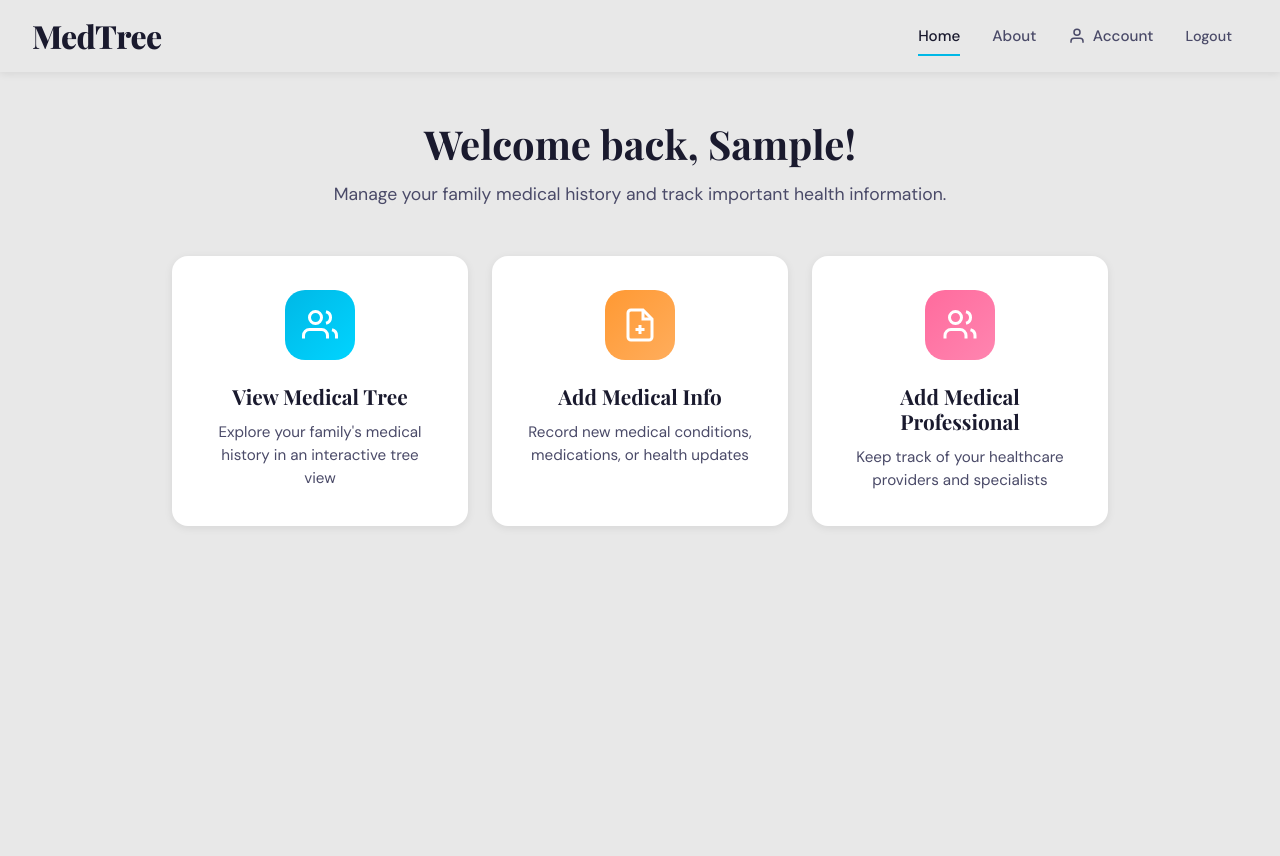
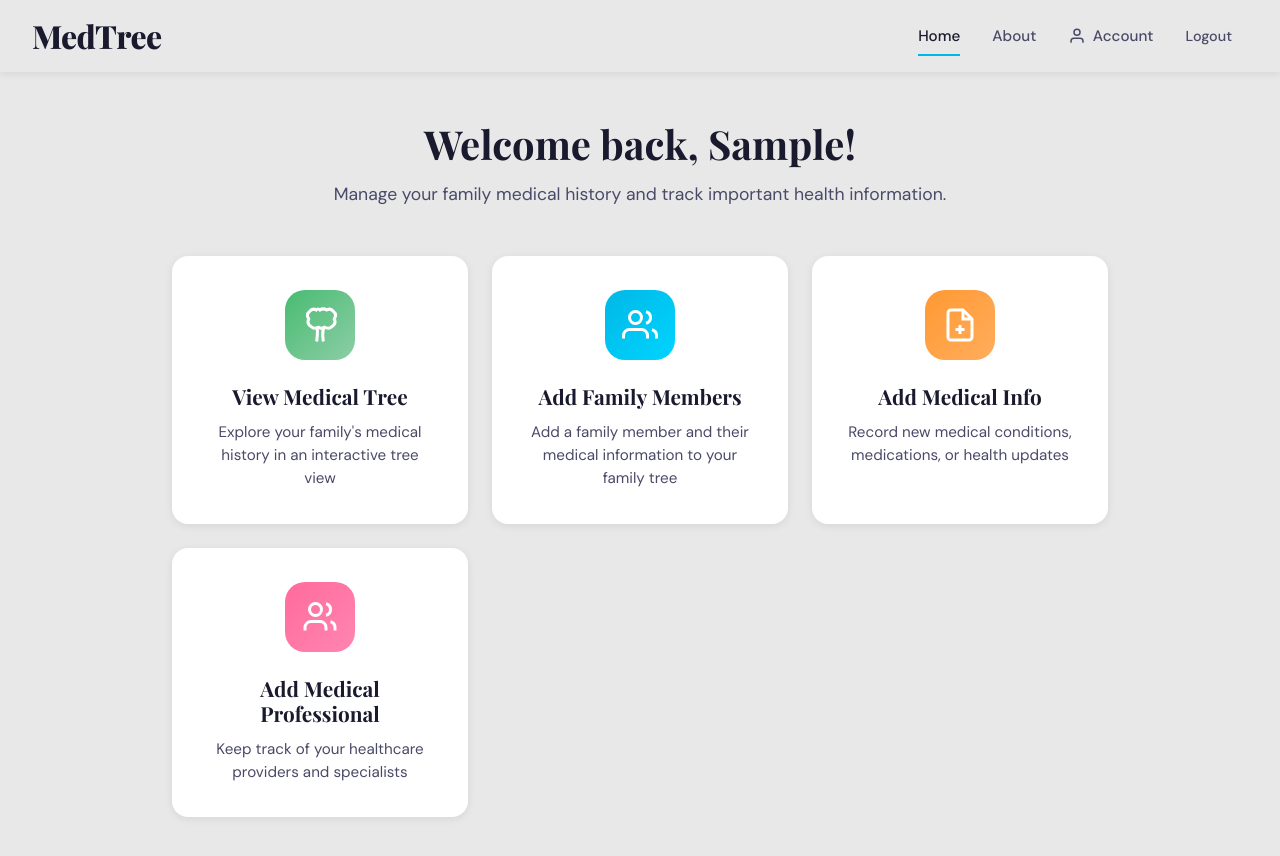
Before and after one commit to conorbyrne1/MedTree-Capstone, a React (Vite) app in the folder frontend/: page /MedTree-Capstone/home in a window 1280 px wide. Shown: the top 856 px of the page. Before the commit the page ends 800 px from the top, so only its background shows below. Built offline with nearby package versions, Linux system fonts and the light colour scheme; no server answers; sample sign-in values are in the browser's storage.

Commit message:
Added add-family-members to homepage and cleaned up the code

```diff
--- a/frontend/src/pages/HomePage.css
+++ b/frontend/src/pages/HomePage.css
@@ -189,6 +189,10 @@
   box-shadow: var(--shadow-lg);
 }
 
+.action-card.tree:hover {
+  border-color: var(--tree-primary);
+}
+
 .action-card.primary:hover {
   border-color: var(--user-primary);
 }
@@ -209,6 +213,10 @@
   align-items: center;
   justify-content: center;
   border-radius: 20px;
+}
+
+.action-card.tree .card-icon {
+  background: linear-gradient(135deg, var(--tree-primary), var(--tree-secondary));
 }
 
 .action-card.primary .card-icon {
--- a/frontend/src/pages/HomePage.jsx
+++ b/frontend/src/pages/HomePage.jsx
@@ -17,7 +17,39 @@ const HomePage = () => {
           </div>
 
           <div className="action-cards">
-            <Link to="/tree" className="action-card primary">
+            <Link to="/tree" className="action-card tree">
+              <div className="card-icon">
+                <svg viewBox="0 0 24 24" fill="none" stroke="currentColor" strokeWidth="2">
+                  {/*
+                      currently using svg instead of react icons because when the website was generated from the
+                      figma it decided to use SVG's. Will replace with react icons.
+                  */}
+                  {/* Canopy */}
+                  {/*<path d="M 12 2.5 Q 13 1.5 14.5 2.2 Q 15.5 1.2 17 2 Q 18.5 1 19.5 2.3 Q 21 1.8 20.8 3.2 Q 22 4 21.5 5.3 Q 22.5 6.3 21.8 7.5 Q 22.5 8.8 21.5 9.5 Q 22 10.8 20.8 11.2 Q 20.5 12.5 19.2 12.2 Q 18.5 13.2 17 12.8 Q 15.8 13.8 14.5 13.2 Q 13.5 14 12.5 13.2 Q 11.5 14 10.5 13.2 Q 9.2 13.8 8 12.8 Q 6.5 13.2 5.8 12.2 Q 4.5 11.8 4 10.5 Q 2.8 9.8 3.5 8.5 Q 2.5 7.3 3.2 6 Q 2.5 4.8 3.5 3.8 Q 3.2 2.3 4.8 2.2 Q 5.8 1 7.2 2 Q 8.5 1.2 9.5 2.2 Q 10.5 1.5 12 2.5 Z" />*/}
+                  <path d="
+                  M 12 2
+                  Q 14 0.5, 16.5 2
+                  Q 19 0.5, 21 3
+                  Q 23.5 5, 21.5 8
+                  Q 23 11, 20 13
+                  Q 18 15, 15 13.5
+                  Q 13 15, 11 13.5
+                  Q 8 15, 6 13
+                  Q 3 11, 4.5 8
+                  Q 2.5 5, 5 3
+                  Q 7 0.5, 9.5 2
+                  Q 10.5 0.5, 12 2 Z" />
+                  {/* Left trunk */}
+                  <path d="M 10 13 Q 10.5 16 10.2 19 Q 10 21 9.8 23" />
+                  {/* Right trunk */}
+                  <path d="M 15 13 Q 13.5 16 13.8 19 Q 14 21 14.2 23" />
+                </svg>
+              </div>
+              <h3>View Medical Tree</h3>
+              <p>Explore your family's medical history in an interactive tree view</p>
+            </Link>
+
+            <Link to="/add-family" className="action-card primary">
               <div className="card-icon">
                 <svg viewBox="0 0 24 24" fill="none" stroke="currentColor" strokeWidth="2">
                   <path d="M17 21v-2a4 4 0 0 0-4-4H5a4 4 0 0 0-4 4v2" />
@@ -26,8 +58,8 @@ const HomePage = () => {
                   <path d="M16 3.13a4 4 0 0 1 0 7.75" />
                 </svg>
               </div>
-              <h3>View Medical Tree</h3>
-              <p>Explore your family's medical history in an interactive tree view</p>
+              <h3>Add Family Members</h3>
+              <p>Add a family member and their medical information to your family tree</p>
             </Link>
 
             <Link to="/add-medical" className="action-card secondary">
--- a/frontend/src/styles/global.css
+++ b/frontend/src/styles/global.css
@@ -6,6 +6,9 @@
   --parent-secondary: #ffad5c;
   --grandparent-primary: #ff6b9d;
   --grandparent-secondary: #ff85b0;
+  --tree-primary: #47bc71;
+  --tree-secondary: #8dcda6;
+
 
   /* Neutral colors */
   --bg-primary: #e8e8e8;
```
